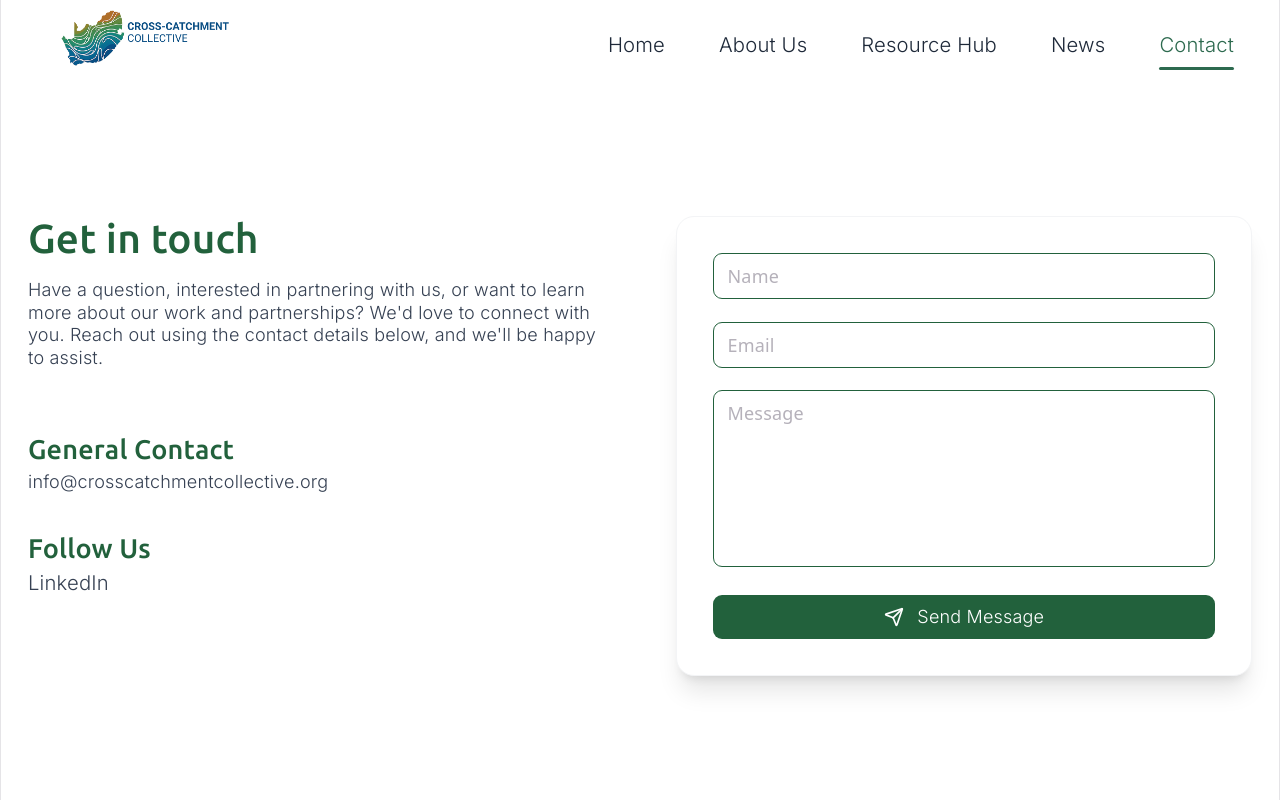
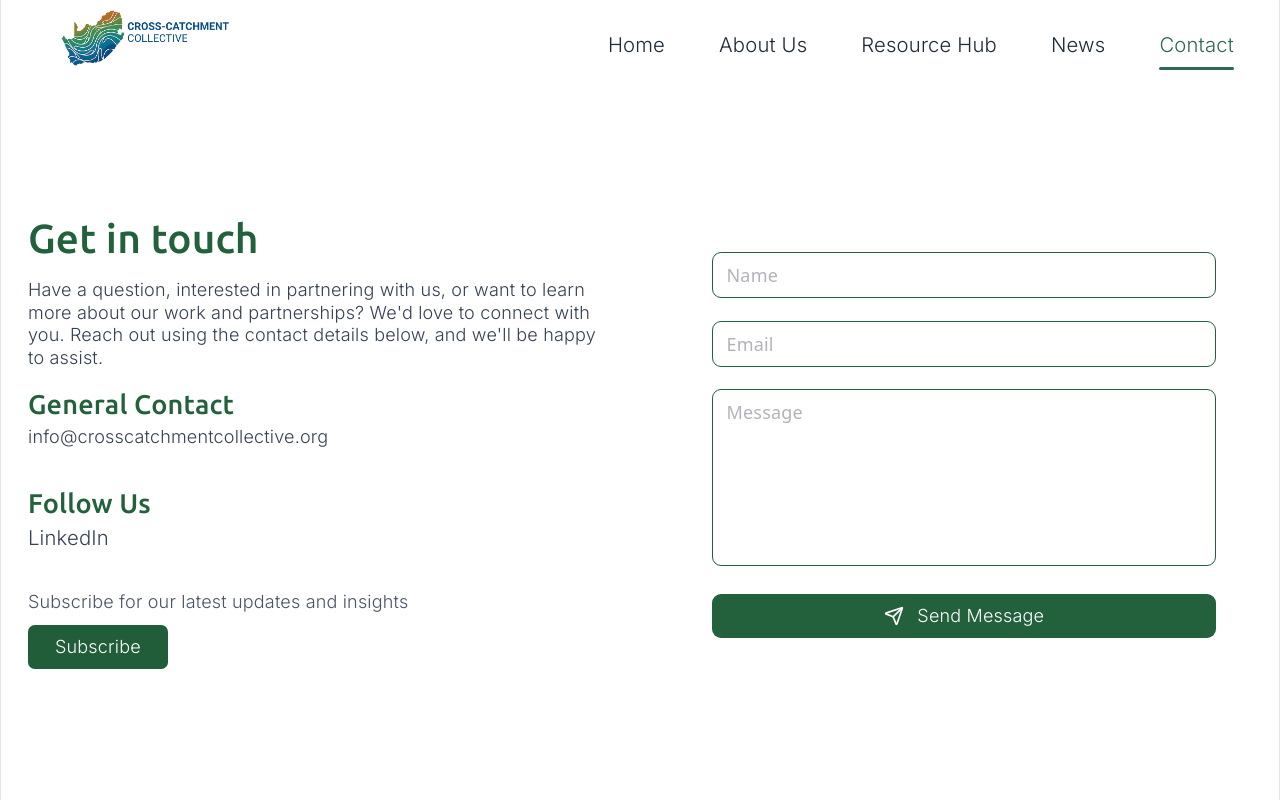
Before and after one commit to cross-catchment-collective/cross-catchment, a React (Vite) app in the folder frontend/cross-catchment-collective/: page /contact in a window 1280 px wide. Shown: the top 800 px of the page. Built offline with nearby package versions, Linux system fonts and the light colour scheme.

Commit message:
adding subscribe button to contact page

```diff
--- a/frontend/cross-catchment-collective/src/pages/Contactpage.jsx
+++ b/frontend/cross-catchment-collective/src/pages/Contactpage.jsx
@@ -4,6 +4,11 @@ import {motion} from "framer-motion";
 import emailjs from "@emailjs/browser"
 
 function ContactPage() {
+
+  const handleClick = () => {
+    window.open("https://mailchi.mp/7a4867b16e58/cross-catchment-collective-mailing-list-subscription", "_blank");
+  };
+
   const [formData, setFormData] = useState({
     from_name: '',
     from_email: '',
@@ -77,7 +82,7 @@ const sendEmail = (e) => {
 
             {/* Contact Info */}
 
-            <div className="mt-14 space-y-8">
+            <div className="mt-4 space-y-8">
 
               <div className="flex items-center gap-6">
 
@@ -135,7 +140,21 @@ const sendEmail = (e) => {
 
                 </div>
 
+
+
               </div>
+
+              <div className="max-w-2xl mx-auto bg-white">
+                  <p className="text-gray-600 ">
+                    Subscribe for our latest updates and insights
+                  </p>
+
+                  <button
+                      onClick={handleClick}
+                      className="px-6 py-2 mt-2 rounded-md bg-[#215D38] text-white hover:bg-[#18492c] transition">
+                      Subscribe
+                  </button>
+                </div>
 
             </div>
 
@@ -143,7 +162,7 @@ const sendEmail = (e) => {
 
           {/* Contact Form */}
 
-          <div className="bg-white rounded-2xl shadow-xl border border-gray-100 p-6 lg:p-8">
+          <div className="bg-white  p-6 lg:p-8">
 
             <form onSubmit={sendEmail} className="space-y-5">
 
```
